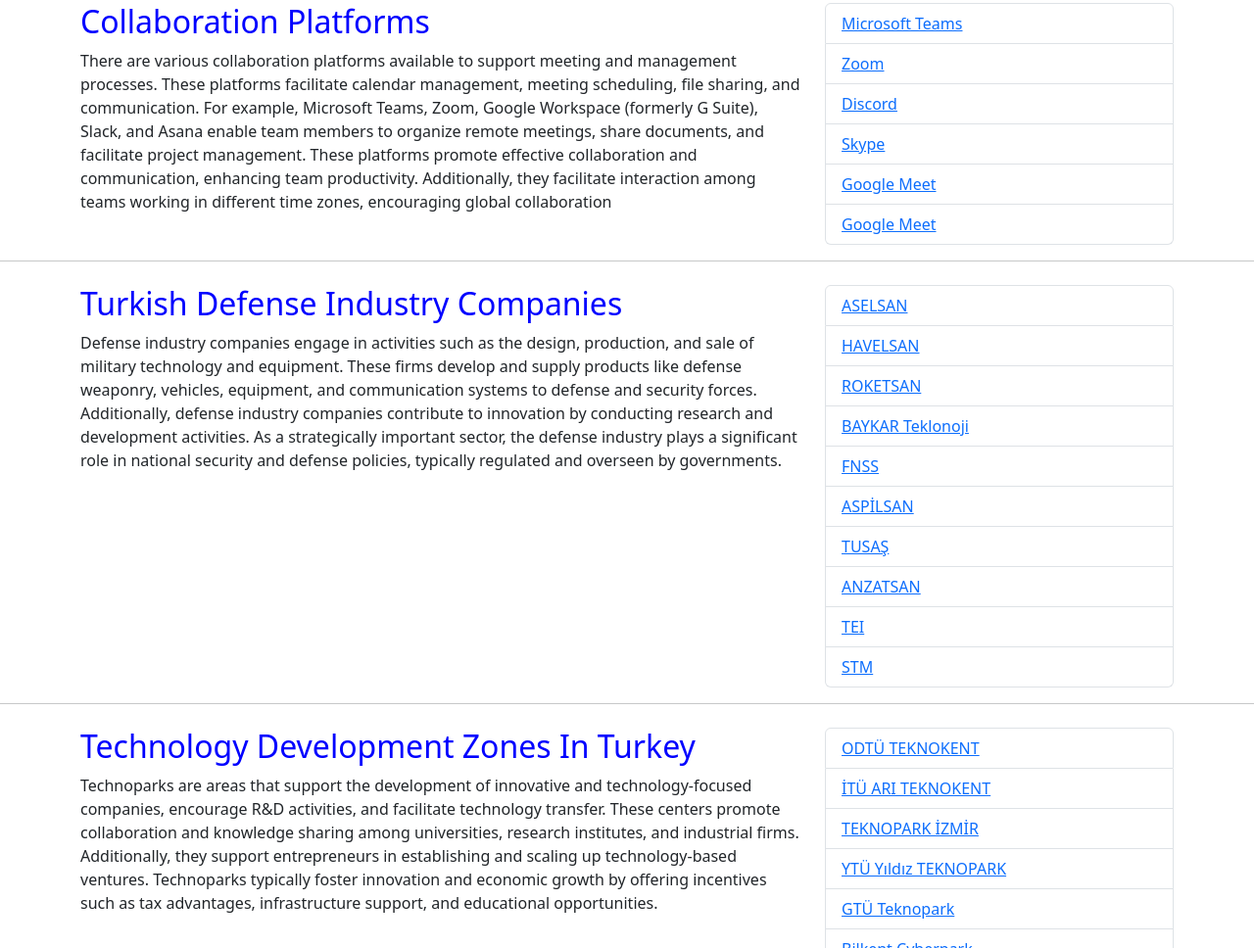
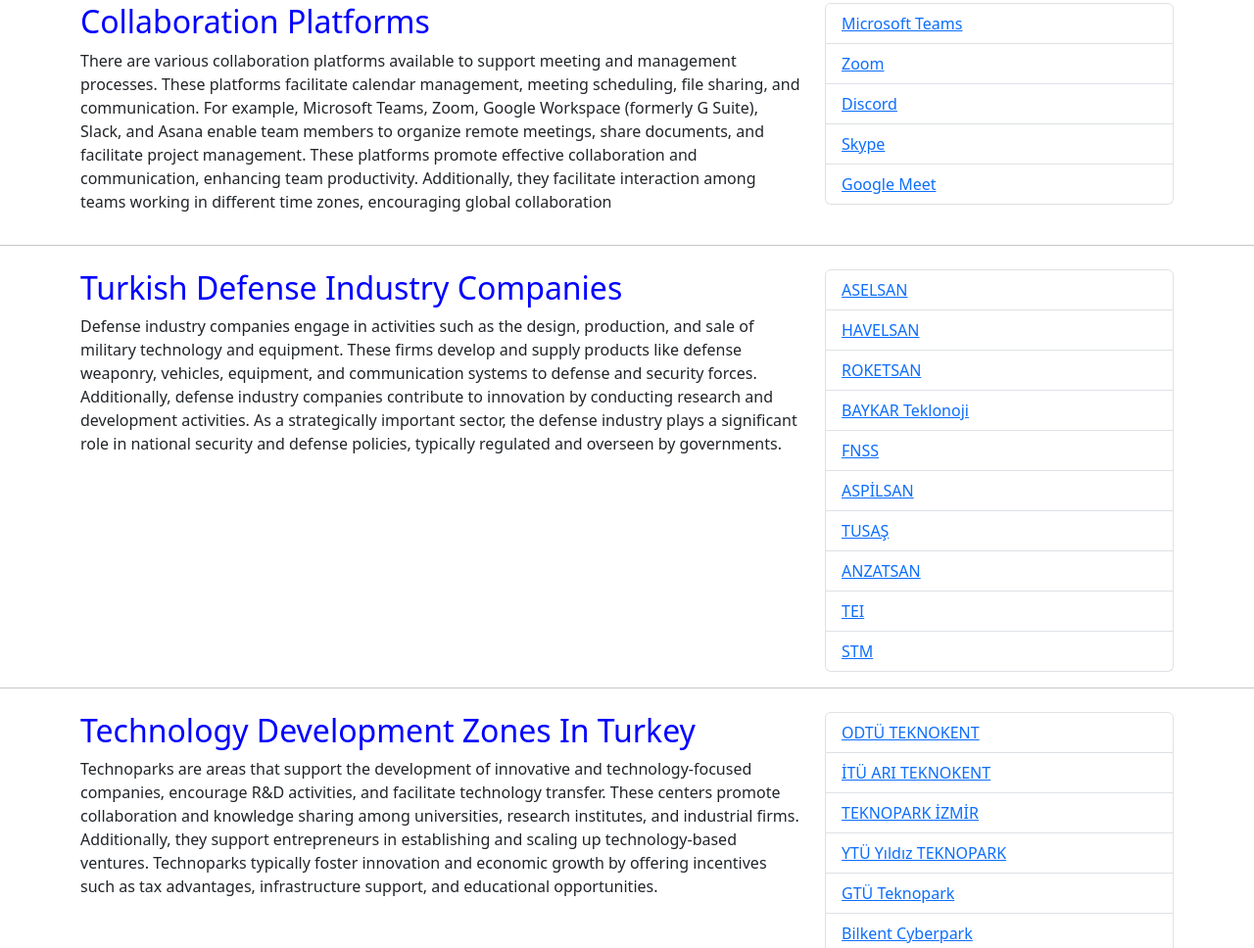
Before and after one commit to Belekfan/Open-Source-Cloud-CyberPark, a plain HTML site: page index.html in a window 1280 px wide. Shown: the part 4885-5853 px from the top of the page at 98% size. Drawn offline with nearby package versions, Linux system fonts and the light colour scheme; a script that the page names is missing.

Commit message:
Update index.html

```diff
--- a/index.html
+++ b/index.html
@@ -304,8 +304,6 @@
                 <li class="list-group-item"><a href="https://discord.com/">Discord</a></li>
                 <li class="list-group-item"><a href="https://www.skype.com/tr/">Skype</a></li>
                 <li class="list-group-item"><a href="https://meet.google.com/">Google Meet</a></li>
-                <li class="list-group-item"><a href="https://meet.google.com/">Google Meet</a></li>
-
 
             </ul>
         </aside>
```
